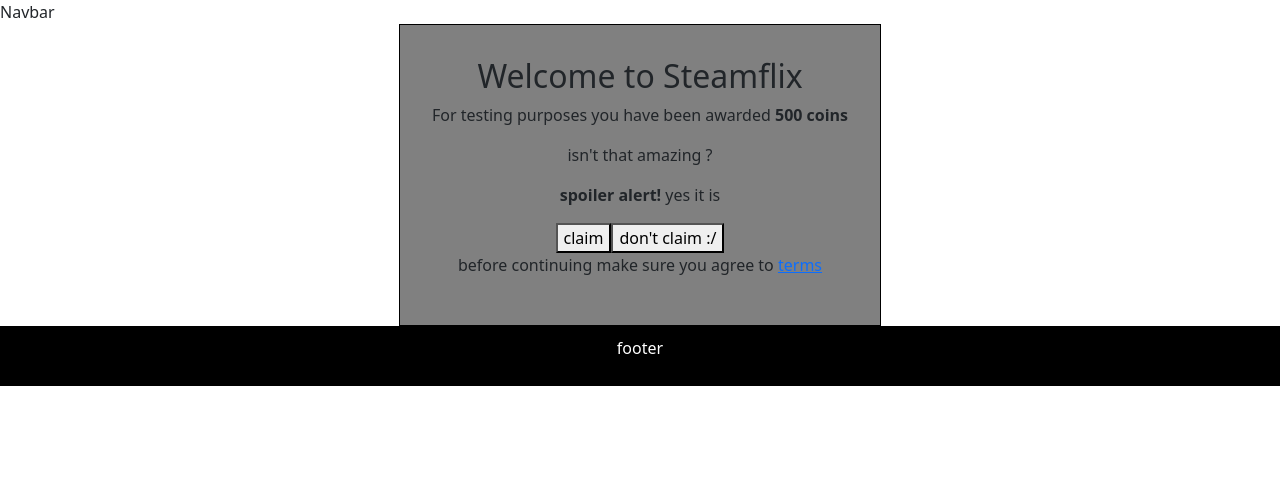
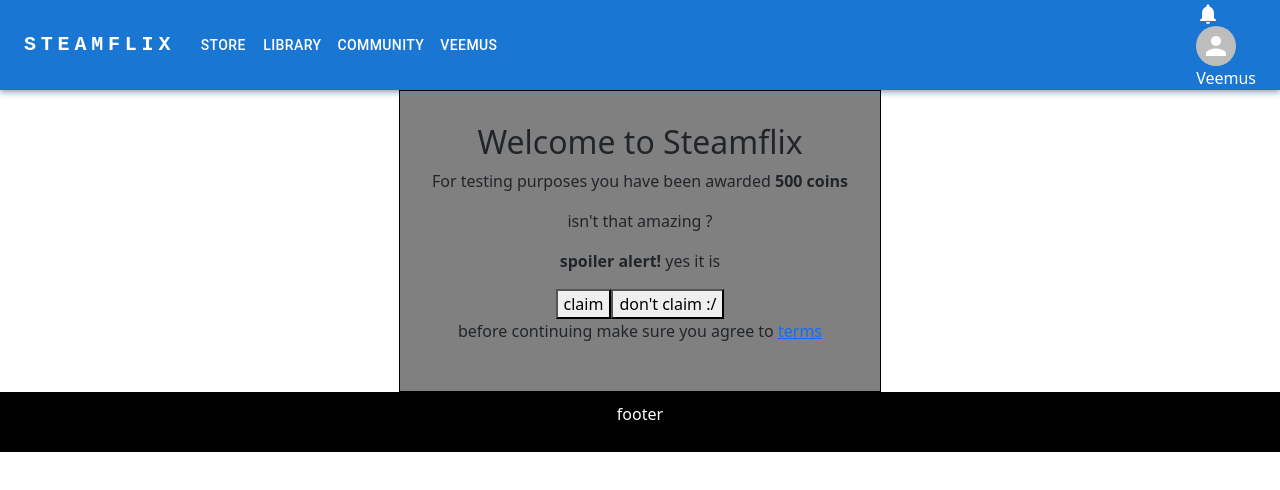
Before and after one commit to Sukramm/steamflix, a React (Vite) app in the folder steamflix/: page / in a window 1280 px wide. Shown: the top 490 px of the page. Built offline with nearby package versions, Linux system fonts and the light colour scheme.

Commit message:
work with navbar

```diff
--- a/steamflix/package.json
+++ b/steamflix/package.json
@@ -12,6 +12,7 @@
   "dependencies": {
     "@emotion/react": "^11.11.3",
     "@emotion/styled": "^11.11.0",
+    "@mui/icons-material": "^5.15.6",
     "@mui/material": "^5.15.6",
     "bootstrap": "^5.3.2",
     "react": "^18.2.0",
--- a/steamflix/src/App.tsx
+++ b/steamflix/src/App.tsx
@@ -5,8 +5,8 @@ import Welcome from "./components/Welcome";
 import { BrowserRouter as Router, Route, Routes } from "react-router-dom";
 import Navbar from "./components/Navbar";
 import Footer from "./components/Footer";
-import FrontPage from "./pages/FrontPage";
-import Terms from "./components/Terms";
+/* import FrontPage from "./pages/FrontPage";
+ */ import Terms from "./components/Terms";
 
 function App() {
   return (
--- a/steamflix/src/components/Navbar.tsx
+++ b/steamflix/src/components/Navbar.tsx
@@ -1,7 +1,141 @@
-import React from "react";
+import * as React from "react";
+import AppBar from "@mui/material/AppBar";
+import Box from "@mui/material/Box";
+import Toolbar from "@mui/material/Toolbar";
+import IconButton from "@mui/material/IconButton";
+import Typography from "@mui/material/Typography";
+import Menu from "@mui/material/Menu";
+import Container from "@mui/material/Container";
+import Avatar from "@mui/material/Avatar";
+import Button from "@mui/material/Button";
+import Tooltip from "@mui/material/Tooltip";
+import MenuItem from "@mui/material/MenuItem";
+import NotificationsIcon from "@mui/icons-material/Notifications";
+
+const user = { username: "Veemus", profilePic: "" };
+const pages = [
+  { pagename: "Store", pagelink: "" },
+  { pagename: "Library", pagelink: "" },
+  { pagename: "Community", pagelink: "" },
+  { pagename: user.username, pagelink: "" },
+];
+const storeSubpages = [
+  { pagename: "Account", pagelink: "" },
+  { pagename: "Library", pagelink: "" },
+  { pagename: "Community", pagelink: "" },
+  { pagename: user.username, pagelink: "" },
+];
+const librarySubpages = [
+  { pagename: "Account", pagelink: "" },
+  { pagename: "Library", pagelink: "" },
+  { pagename: "Community", pagelink: "" },
+  { pagename: user.username, pagelink: "" },
+];
+const communitySubpages = [
+  { pagename: "Account", pagelink: "" },
+  { pagename: "Library", pagelink: "" },
+  { pagename: "Community", pagelink: "" },
+  { pagename: user.username, pagelink: "" },
+];
+const userSubpages = [
+  { pagename: "Account", pagelink: "" },
+  { pagename: "Library", pagelink: "" },
+  { pagename: "Community", pagelink: "" },
+  { pagename: user.username, pagelink: "" },
+];
 
 function Navbar() {
-  return <div>Navbar</div>;
+  const [anchorElNav, setAnchorElNav] = React.useState(null);
+  const [anchorElUser, setAnchorElUser] = React.useState(null);
+
+  const handleOpenNavMenu = (event) => {
+    setAnchorElNav(event.currentTarget);
+  };
+  const handleOpenUserMenu = (event) => {
+    setAnchorElUser(event.currentTarget);
+  };
+
+  const handleCloseNavMenu = () => {
+    setAnchorElNav(null);
+  };
+
+  const handleCloseUserMenu = () => {
+    setAnchorElUser(null);
+  };
+
+  return (
+    <AppBar position="static">
+      <Container maxWidth="xl">
+        <Toolbar disableGutters>
+          <Typography
+            variant="h6"
+            noWrap
+            component="a"
+            href="#app-bar-with-responsive-menu"
+            sx={{
+              mr: 2,
+              display: { xs: "none", md: "flex" },
+              fontFamily: "monospace",
+              fontWeight: 700,
+              letterSpacing: ".3rem",
+              color: "inherit",
+              textDecoration: "none",
+            }}
+          >
+            STEAMFLIX
+          </Typography>
+          <Box
+            className="leftMenu"
+            sx={{ flexGrow: 1, display: { xs: "none", md: "flex" } }}
+          >
+            {pages.map((page) => (
+              <Button
+                key={page.pagename}
+                onClick={handleCloseNavMenu}
+                sx={{ my: 2, color: "white", display: "block" }}
+              >
+                {page.pagename}
+              </Button>
+            ))}
+          </Box>
+
+          <Box className="rightMenu" sx={{ flexGrow: 0 }}>
+            <NotificationsIcon></NotificationsIcon>
+            <Tooltip title="Open settings">
+              <Box className="user">
+                <IconButton onMouseOver={handleOpenUserMenu} sx={{ p: 0 }}>
+                  <Avatar alt={user.username} src={user.profilePic} />
+                </IconButton>
+                <Box className="username">{user.username}</Box>
+              </Box>
+            </Tooltip>
+            <Menu
+              sx={{ mt: "45px" }}
+              id="menu-appbar"
+              anchorEl={anchorElUser}
+              anchorOrigin={{
+                vertical: "top",
+                horizontal: "right",
+              }}
+              keepMounted
+              transformOrigin={{
+                vertical: "top",
+                horizontal: "right",
+              }}
+              open={Boolean(anchorElUser)}
+              onClose={handleCloseUserMenu}
+            >
+              {userSubpages.map((subpage) => (
+                <MenuItem key={subpage.pagename} onClick={handleCloseUserMenu}>
+                  <Typography textAlign="center">{subpage.pagename}</Typography>
+                </MenuItem>
+              ))}
+            </Menu>
+          </Box>
+        </Toolbar>
+      </Container>
+    </AppBar>
+  );
 }
 
 export default Navbar;
--- a/steamflix/src/components/Terms.tsx
+++ b/steamflix/src/components/Terms.tsx
@@ -8,9 +8,8 @@ function Terms() {
         <Link to={"/"}>back</Link>
       </button>
       <p>
-        {" "}
         By accepting these terms you have accepted the terms. No actual money is
-        counted in this page
+        counted in this page <br /> pls don't sue
       </p>
     </div>
   );
```
Also changed, not shown: steamflix/src/styles/Navbar.scss (added), 2 other files (tests, documents, lock files or other folders).
